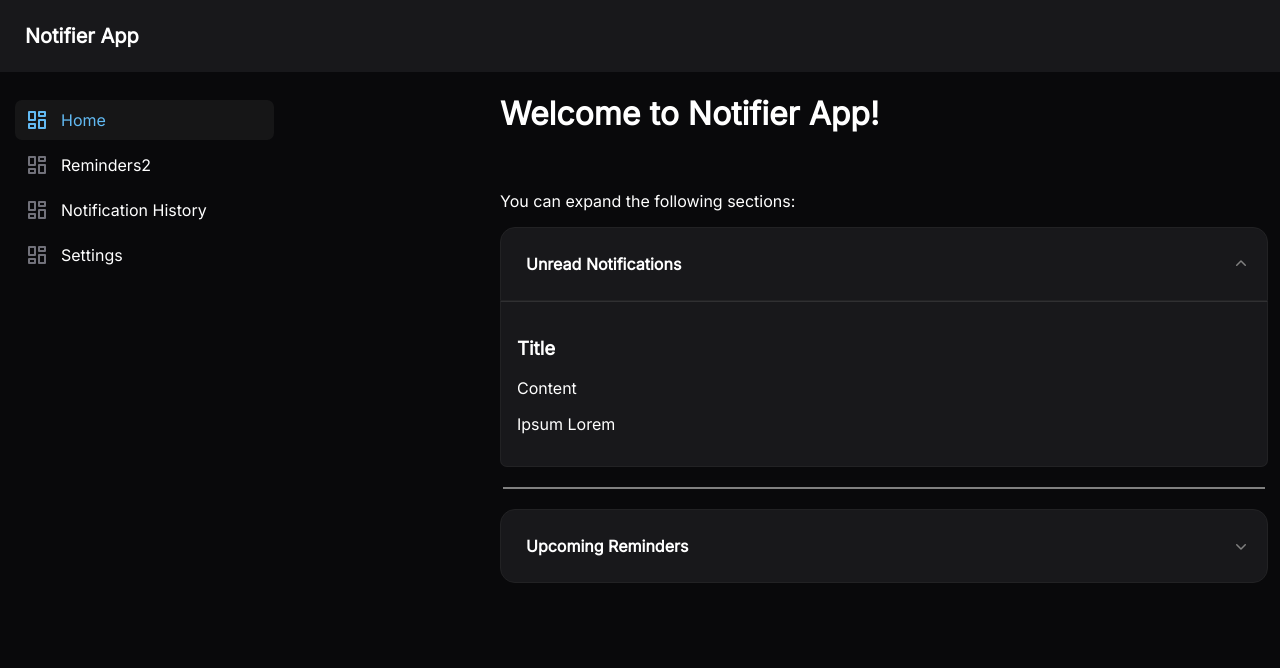
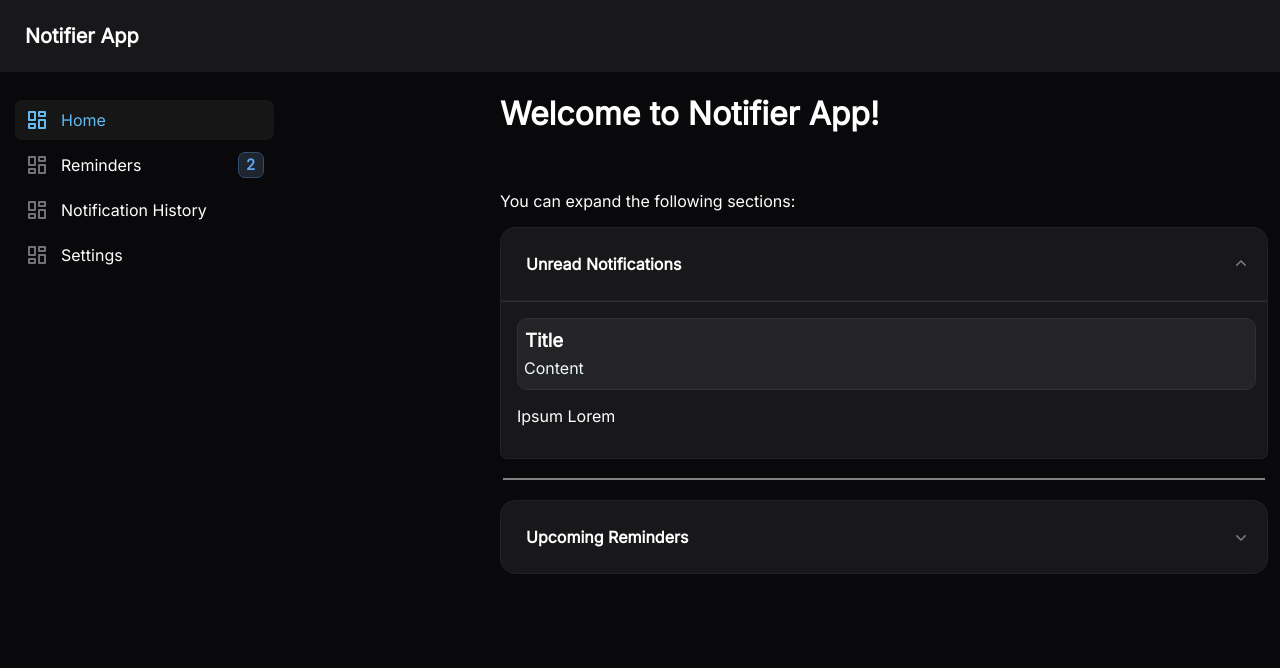
Before and after one commit to Rajdave69/techfest-notifier-app, a Flask app: page / in a window 1280 px wide. Shown: the top 668 px of the page. Run offline with Flask 3, Linux system fonts and the light colour scheme.

Commit message:
add css for unread notification box (incomplete) & number box

```diff
--- a/gui/static/homepage.css
+++ b/gui/static/homepage.css
@@ -281,6 +281,75 @@ html, body { margin: 0; padding: 0; }
 
 
 
+/*
+#
+#
+#   Unread notification box CSS
+#
+#
+*/
+
+
+.unread-notification {
+  margin: 0;
+  border: 1px var(--dark-border-separator-color) solid;
+  padding: 5px;
+  border-radius: 10px;
+  background-color: #242427;
+  max-height: 100px;
+  min-height: 60px;
+  width: 99%;
+  display: grid;
+  align-items: center; /* Center items vertically */
+}
+
+
+.unread-notification h3 {
+  /* Set top margin to 4px */
+  margin: 4px 2px 2px;
+  padding: 0;
+  font-weight: bold;
+}
+
+.unread-notification p {
+  color: aliceblue;
+  /* Set top margin to 4px */
+  margin: 1px 1px 4px;
+}
+
+.unread-notification hr {
+  width: 99%;
+  border: 1px solid lightgray;
+  /* Center the line */
+  margin-top: 1px;
+
+
+}
+
+/*
+#
+#
+#   Number Box CSS
+#
+#
+*/
+
+.number-box {
+  border: 1px solid #324c6b;
+  background-color: #1e252e;
+  color: #60a5f4;
+  height: 24px;
+  width: 24px;
+  display: flex;
+  text-align: center;
+  align-items: center;
+  border-radius: 7px;
+  font-size: 15px;
+  font-weight: bolder;
+  margin-left: auto; /* Align to the right */
+  margin-right: 10px; /* Add some space to the right */
+  justify-content: center;
+}
 
 
 body {
```
